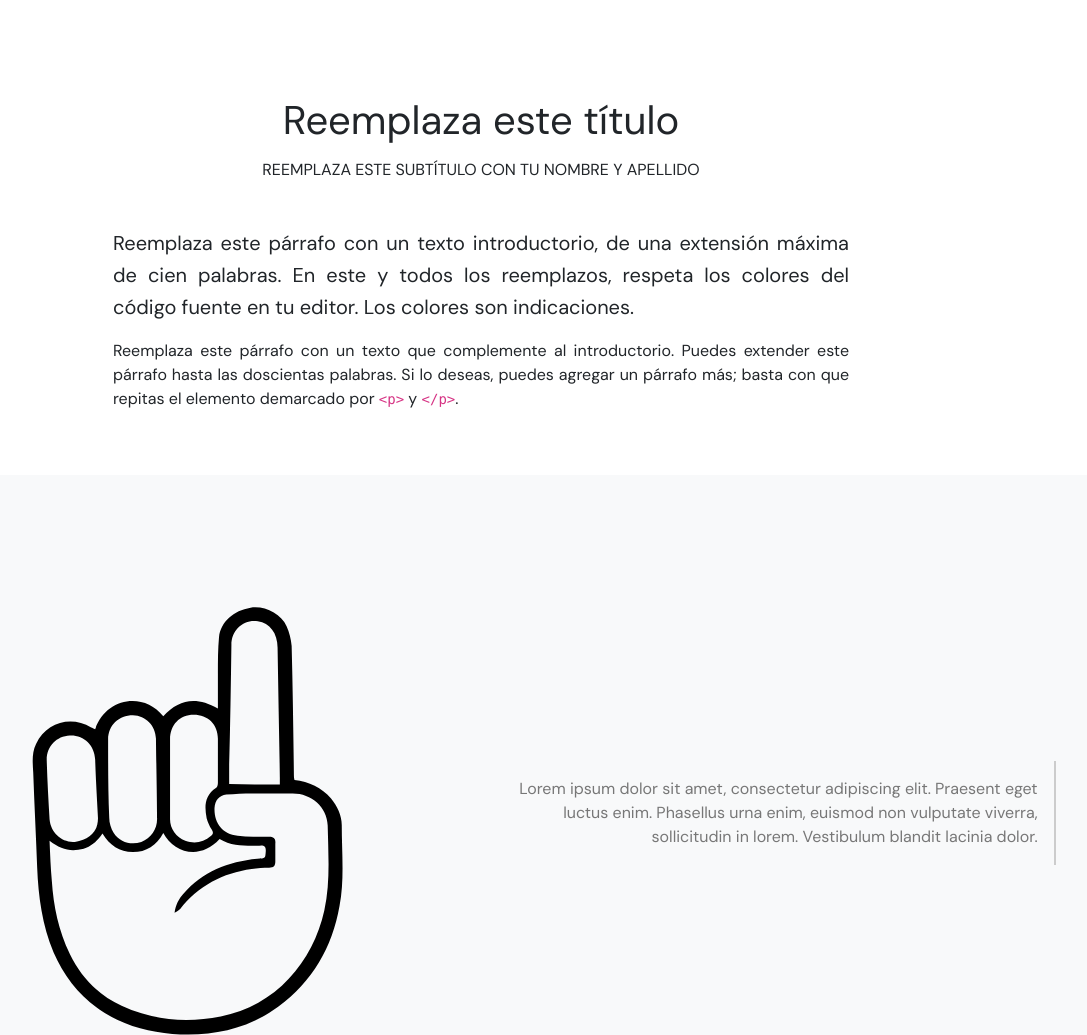
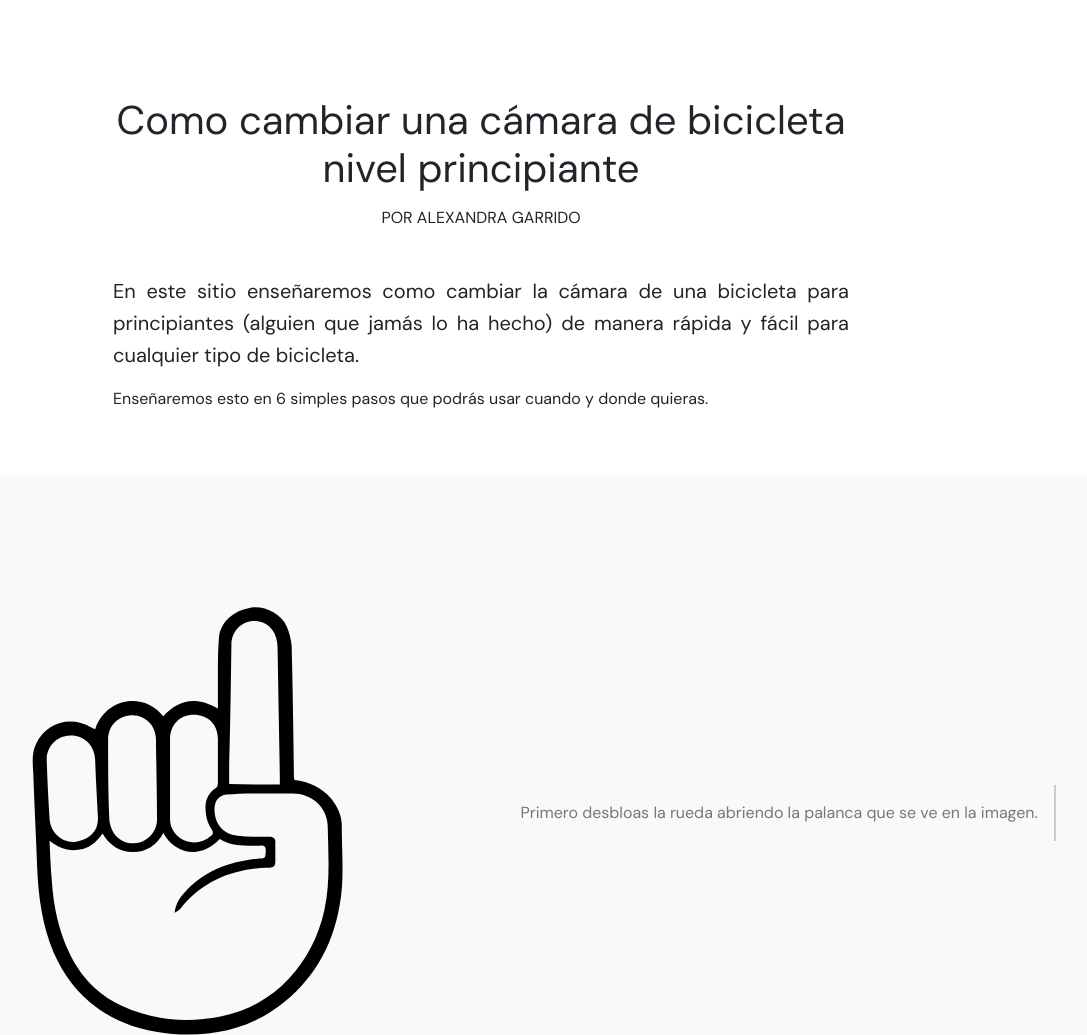
Before and after one commit to AlexandraCharlotte/Clase6-bicicleta, a plain HTML site: page index.html in a window 1280 px wide. Shown: the top 1035 px of the page, without its empty margins (159-1246 px from the left). Drawn offline with nearby package versions, Linux system fonts and the light colour scheme.

Commit message:
Add files via upload

```diff
--- a/index.html
+++ b/index.html
@@ -4,7 +4,7 @@
         <meta charset="utf-8" />
         <meta name="viewport" content="width=device-width, initial-scale=1, shrink-to-fit=no" />
         <link href="https://cdn.jsdelivr.net/npm/bootstrap@5.0.0-beta1/dist/css/bootstrap.min.css" rel="stylesheet" integrity="sha384-giJF6kkoqNQ00vy+HMDP7azOuL0xtbfIcaT9wjKHr8RbDVddVHyTfAAsrekwKmP1" crossorigin="anonymous" />
-        <title>Reemplaza este título que se muestra en la ventana de tu navegador</title>
+        <title>Cambio de camara de bicicleta</title>
         <link rel="preconnect" href="https://fonts.gstatic.com" />
         <link href="https://fonts.googleapis.com/css2?family=DM+Sans:ital@0;1&display=swap" rel="stylesheet" />
         <style>
@@ -54,17 +54,16 @@
         <header class="container">
             <div class="row py-5">
                 <div class="col-12 col-sm-11 col-md-10 col-lg-9 col-xl-8 col-xxl-7 mx-auto">
-                    <h1 class="mb-3 mt-5 text-center">Reemplaza este título</h1>
+                    <h1 class="mb-3 mt-5 text-center">Como cambiar una cámara de bicicleta nivel principiante</h1>
 
-                    <h2 class="fs-6 mb-5 text-center text-uppercase">Reemplaza este subtítulo con tu nombre y apellido</h2>
+                    <h2 class="fs-6 mb-5 text-center text-uppercase">Por Alexandra Garrido</h2>
 
                     <p class="lead">
-                        Reemplaza este párrafo con un texto introductorio, de una extensión máxima de cien palabras. En este y todos los reemplazos, respeta los colores del código fuente en tu editor. Los colores son indicaciones.
+                        En este sitio enseñaremos como cambiar la cámara de una bicicleta para principiantes (alguien que jamás lo ha hecho) de manera rápida y fácil para cualquier tipo de bicicleta.
                     </p>
 
                     <p>
-                        Reemplaza este párrafo con un texto que complemente al introductorio. Puedes extender este párrafo hasta las doscientas palabras. Si lo deseas, puedes agregar un párrafo más; basta con que repitas el elemento
-                        demarcado por <code>&lt;p&gt;</code> y <code>&lt;/p&gt;</code>.
+                        Enseñaremos esto en 6 simples pasos que podrás usar cuando y donde quieras.
                     </p>
                 </div>
             </div>
@@ -76,28 +75,28 @@
                     <figure class="row d-flex align-items-center">
                         <img src="img/reemplazar-1.svg" class="img-fluid col-12 col-md-6" />
                         <figcaption class="col-12 col-md-6">
-                            <p>Lorem ipsum dolor sit amet, consectetur adipiscing elit. Praesent eget luctus enim. Phasellus urna enim, euismod non vulputate viverra, sollicitudin in lorem. Vestibulum blandit lacinia dolor.</p>
+                            <p>Primero desbloas la rueda abriendo la palanca que se ve en la imagen.</p>
                         </figcaption>
                     </figure>
 
                     <figure class="row d-flex align-items-center">
                         <img src="img/reemplazar-2.svg" class="img-fluid col-12 col-md-6 order-md-2" />
                         <figcaption class="col-12 col-md-6 order-md-1">
-                            <p>Lorem ipsum dolor sit amet, consectetur adipiscing elit. Praesent eget luctus enim. Phasellus urna enim, euismod non vulputate viverra, sollicitudin in lorem. Vestibulum blandit lacinia dolor.</p>
+                            <p>Levantas la bicicleta y retiras la rueda del eje de la bicicleta.</p>
                         </figcaption>
                     </figure>
 
                     <figure class="row d-flex align-items-center">
                         <img src="img/reemplazar-3.svg" class="img-fluid col-12 col-md-6" />
                         <figcaption class="col-12 col-md-6">
-                            <p>Lorem ipsum dolor sit amet, consectetur adipiscing elit. Praesent eget luctus enim. Phasellus urna enim, euismod non vulputate viverra, sollicitudin in lorem. Vestibulum blandit lacinia dolor.</p>
+                            <p>Suelto la llanta de la parte metálica realizando palanca con una herramiente destinada para esto.</p>
                         </figcaption>
                     </figure>
 
                     <figure class="row d-flex align-items-center">
                         <img src="img/reemplazar-4.svg" class="img-fluid col-12 col-md-6 order-md-2" />
                         <figcaption class="col-12 col-md-6 order-md-1">
-                            <p>Lorem ipsum dolor sit amet, consectetur adipiscing elit. Praesent eget luctus enim. Phasellus urna enim, euismod non vulputate viverra, sollicitudin in lorem. Vestibulum blandit lacinia dolor.</p>
+                            <p>Retiro la cámara del interior de la llanta. Recuerda que la cámara tiene un conducto por donde se le añade aire a esta, así que debes sacarlo junto con este.</p>
                         </figcaption>
                     </figure>
 
@@ -116,7 +115,7 @@
                 <div class="col-12">
                     <p class="d-flex justify-content-between small p-1 m-0">
                         <!--reemplaza el # que sigue con la URL de tu cuenta en GitHub-->
-                        <a href="#">Reemplaza esto con tu Nombre y Apellido</a>
+                        <a href="#">Alexandra Garrido</a>
                         <a href="https://github.com/profesorfaco/dno075-2021-1/">Infografía Digital v2</a>
                         <a href="https://github.com/profesorfaco/dno075-2021-1/tree/main/clase-06" class="d-none d-lg-inline">Lunes 19 de abril, 2021</a>
                     </p>
```
